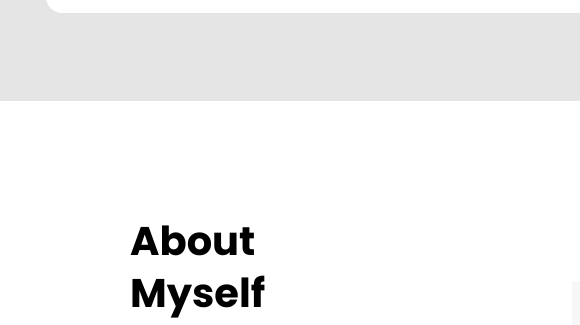
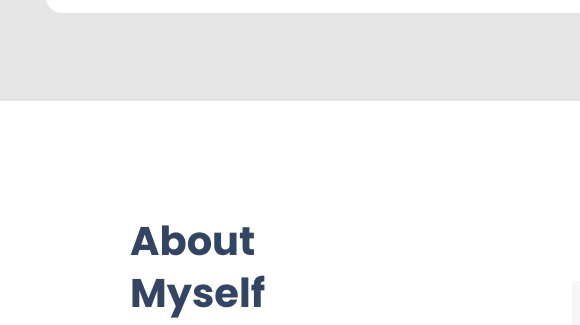
Before and after one commit to myelin0/myportfolio, a website: page index.html in a window 1280 px wide. Shown: the part 3518-3843 px from the top of the page, 0-580 px from the left. Drawn offline with Linux system fonts and the light colour scheme.

Commit message:
Fix headings outline

```diff
--- a/desktop.css
+++ b/desktop.css
@@ -102,7 +102,7 @@ h1 {
 }
 
 h2.connect,
-h6 {
+h5 {
   color: #7f8cff;
   font-style: normal;
   font-weight: 500;
@@ -304,7 +304,7 @@ li button {
   display: none;
 }
 
-h5 {
+h4 {
   font-weight: 700;
   font-style: normal;
   font-size: 40px;
--- a/index.html
+++ b/index.html
@@ -165,11 +165,11 @@
 
     <section id="About" class="about-me">
         <div class="myself">
-          <h5>About <br>Myself</h5>
+          <h4>About <br>Myself</h4>
           <p class="about-p">Hello I’m a software developer! I can help you build a product , feature or website Look
             through some of my work and experience! If you like what you see and have a project you need coded, don’t
             hestiate to contact me.</p>
-          <h6 class="connect social-icons">LET`S CONNECT</h6>
+          <h5 class="connect social-icons">LET`S CONNECT</h5>
           <address>
             <ul class="social">
               <li><a href="#"><img src="images/twitter.svg" alt="twitter icon"></a></li>
--- a/mobile.css
+++ b/mobile.css
@@ -263,7 +263,7 @@ li button {
   align-items: flex-start;
 }
 
-h5 {
+h4 {
   font-family: 'Poppins', sans-serif;
   font-family: 'Space Mono', monospace;
   font-weight: 700;
```
